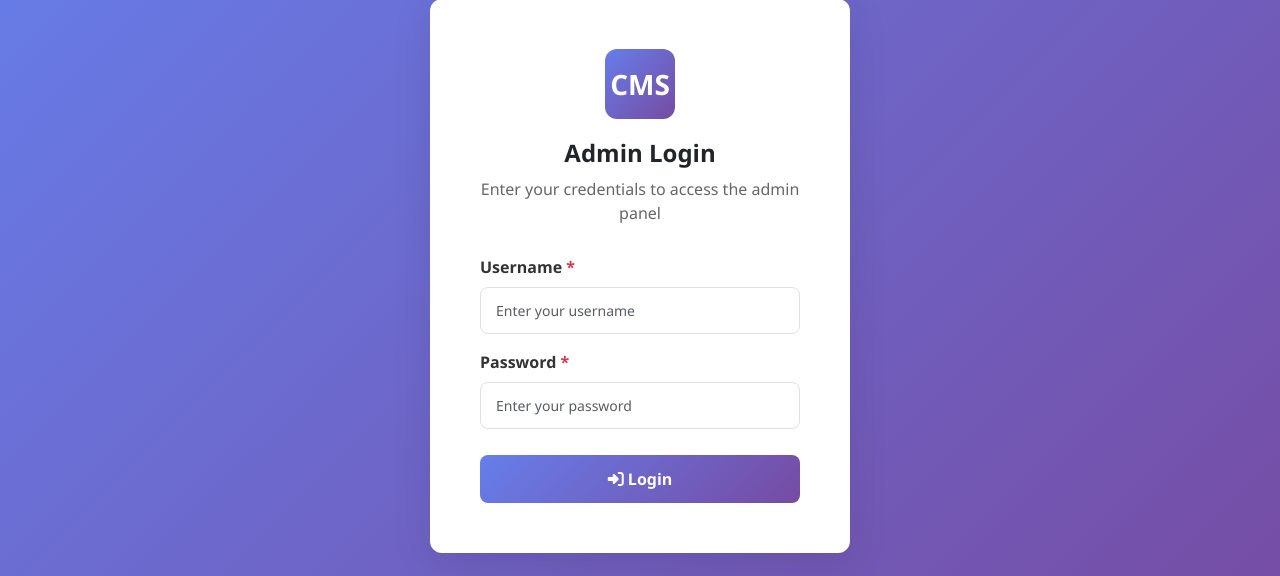
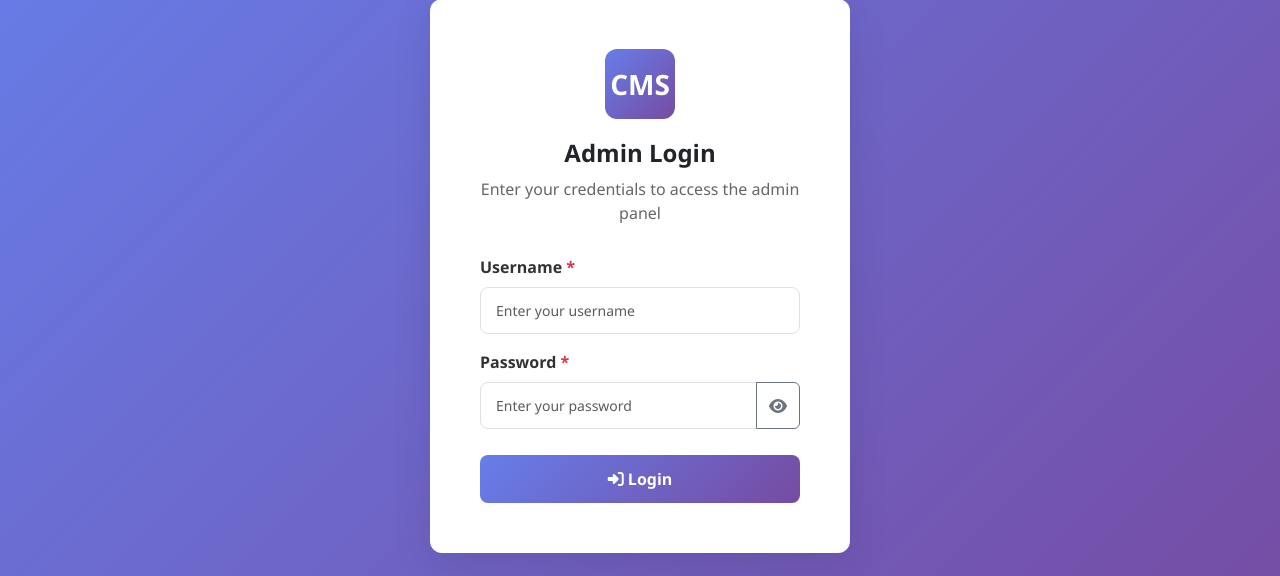
Before and after one commit to MuhammadAryatamaM/Laboratory-Company-Profile-Web, a PHP site: page /admin/login.php in a window 1280 px wide. Shown: the part 124-700 px from the top of the page. Run offline with PHP 8.4, Linux system fonts and the light colour scheme; some libraries are stand-ins or nearby versions.

Commit message:
menambahkan fungsi tampilkan password

```diff
--- a/admin/login.php
+++ b/admin/login.php
@@ -169,8 +169,27 @@ if (isset($_POST['login'])) {
 
       <div class="mb-3">
         <label for="password" class="form-label">Password <span class="text-danger">*</span></label>
-        <input type="password" class="form-control" id="password" name="password" placeholder="Enter your password" required>
+        <div class="input-group">
+          <input type="password" class="form-control mb-0" id="password" name="password" placeholder="Enter your password" required>
+          <button class="btn btn-outline-secondary" type="button" id="togglePassword">
+            <i class="fas fa-eye"></i>
+          </button>
+        </div>
       </div>
+
+      <script>
+        const togglePassword = document.querySelector('#togglePassword');
+        const password = document.querySelector('#password');
+
+        togglePassword.addEventListener('click', function(e) {
+          // toggle the type attribute
+          const type = password.getAttribute('type') === 'password' ? 'text' : 'password';
+          password.setAttribute('type', type);
+          // toggle the eye slash icon
+          this.querySelector('i').classList.toggle('fa-eye-slash');
+          this.querySelector('i').classList.toggle('fa-eye');
+        });
+      </script>
 
       <button type="submit" name="login" class="btn btn-login btn-primary w-100">
         <i class="fas fa-sign-in-alt"></i> Login
```
